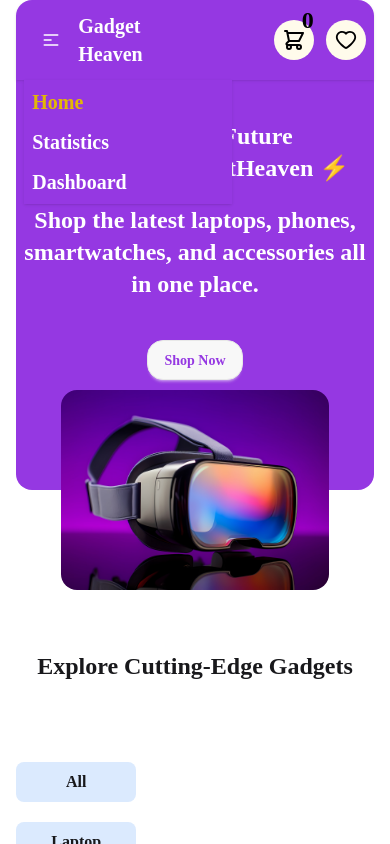
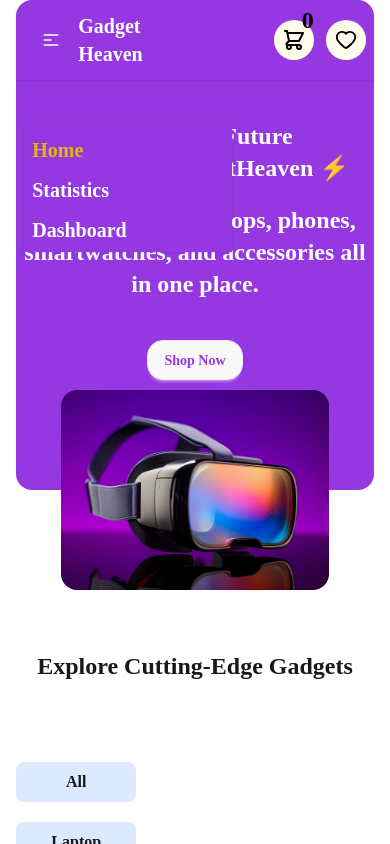
Before and after one commit to sadhin28/gadgetHeaven-A8, a React (Vite) app: page / in a window 390 px wide. Both pictures are taken after a click on the button 51 px from the left and 40 px from the top of the page. Shown: the top 844 px of the page. Built offline with nearby package versions, Linux system fonts and the light colour scheme.

Commit message:
add total price

```diff
--- a/src/Components/Dashboard.jsx
+++ b/src/Components/Dashboard.jsx
@@ -25,13 +25,13 @@ const Dashboard = () => {
 
      }
     return (
-        <div>
+        <div >
            <div className="text-2xl text-center text-amber-50 bg-[#9538E2] p-2 sticky top-20 z-40 mb-10 ">
               {
                 `Total Price for ${addGadgets.length} Products (${totalprice})`
               }
            </div>
-           <div className="grid gap-5 mt-5">
+           <div className="grid gap-5 mt-20 w-7/12">
 
             {
               addGadgets.map(data=><DashboardCard DeleteCard={DeleteCard}  key={data.id} data={data} ></DashboardCard>)
--- a/src/Components/Nav/NavBar.jsx
+++ b/src/Components/Nav/NavBar.jsx
@@ -19,7 +19,7 @@ const Navbar = ({data}) => {
                     </div>
                     <ul
                         tabIndex={0}
-                        className="text-xl  gird gap-3 menu duration-1000 menu-sm dropdown-content bg-[#9538E2]  z-1 mt-5 w-52 p-2 shadow">
+                        className="text-xl  gird gap-3 menu duration-1000 menu-sm dropdown-content bg-[#9538E2]  z-1 mt-17 w-52 p-2 shadow">
                         {
                             links
                         }
```
